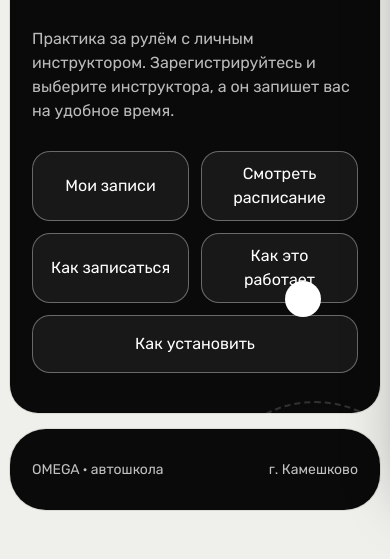
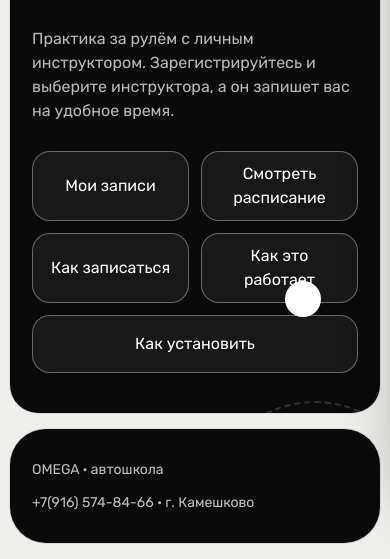
Before and after one commit to burmalda495/omegs, a plain HTML site: page index.html in a window 390 px wide. Shown: the part 350-909 px from the top of the page. Before the commit the page ends 876 px from the top, so only its background shows below. Drawn offline with Linux system fonts and the light colour scheme.

Commit message:
Update phone number for driving school

```diff
--- a/index.html
+++ b/index.html
@@ -379,7 +379,7 @@ header .logo{flex:none}
 const CONFIG={
   brand:'OMEGA',                  // название сайта
   city:'Камешково',               // город
-  phone:'',                       // телефон автошколы (показывается внизу сайта; пусто — не показывается)
+  phone:'+7(916) 574-84-66',                       // телефон автошколы (показывается внизу сайта; пусто — не показывается)
   instructors:[                   // инструкторы из настроек; остальных добавляет в профиле владелец (owner:true)
     // пароль хранится не открытым текстом, а в виде salt и hash (как поменять — в README, файл tools/hash_password.py)
     {name:'Низина Елена',phone:'',owner:true,salt:'6e37810b91bdbb68068dd06de12dd192',hash:'bc72e99777c0f149d32da2bba4e2f6b5490636f1eb8e4ce2324bf0bc565ae9a1'}
```
